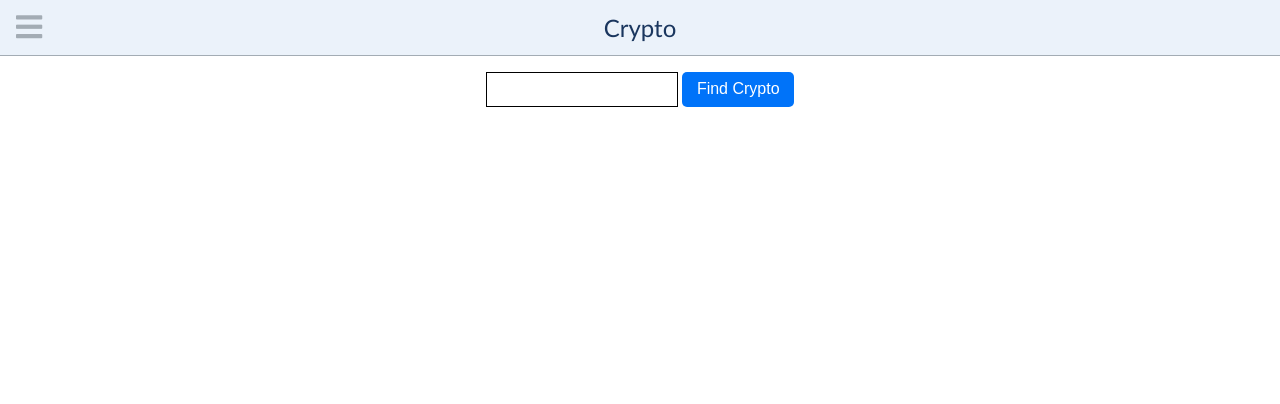
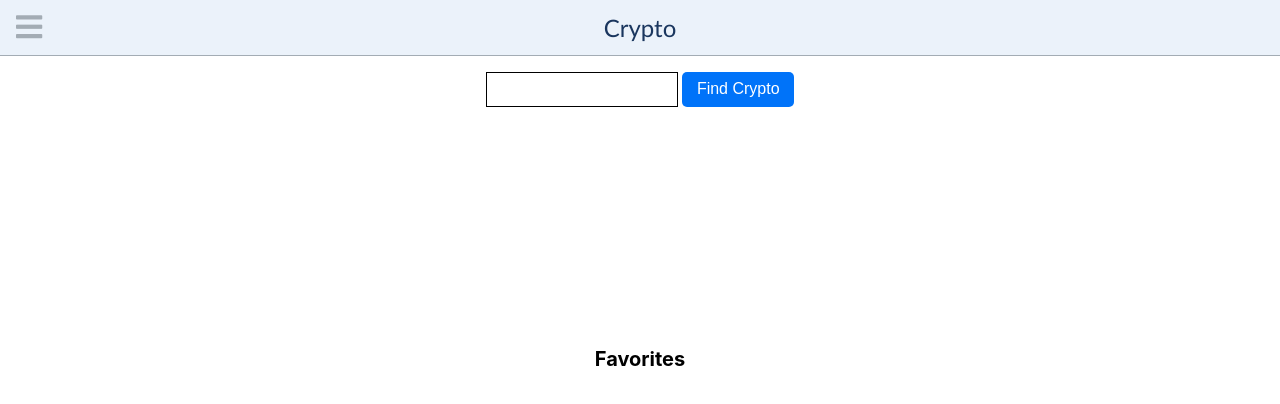
Before and after one commit to nickkniola/crypto, a website: page index.html in a window 1280 px wide. Drawn offline with Linux system fonts and the light colour scheme.

Commit message:
Add header for Favorites section of page #4

```diff
--- a/css/styles.css
+++ b/css/styles.css
@@ -103,6 +103,7 @@ h3 {
   font-size: 20px;
   margin: 0;
   padding: 0.5rem;
+  text-align: center;
 }
 
 
--- a/index.html
+++ b/index.html
@@ -48,6 +48,13 @@
         </div>
       </div>
     </div>
+    <div class="container">
+      <div class="row">
+        <div class="col">
+          <h3>Favorites</h3>
+        </div>
+      </div>
+    </div>
   </main>
   <script src="js/data.js"></script>
   <script src="js/main.js"></script>
```
